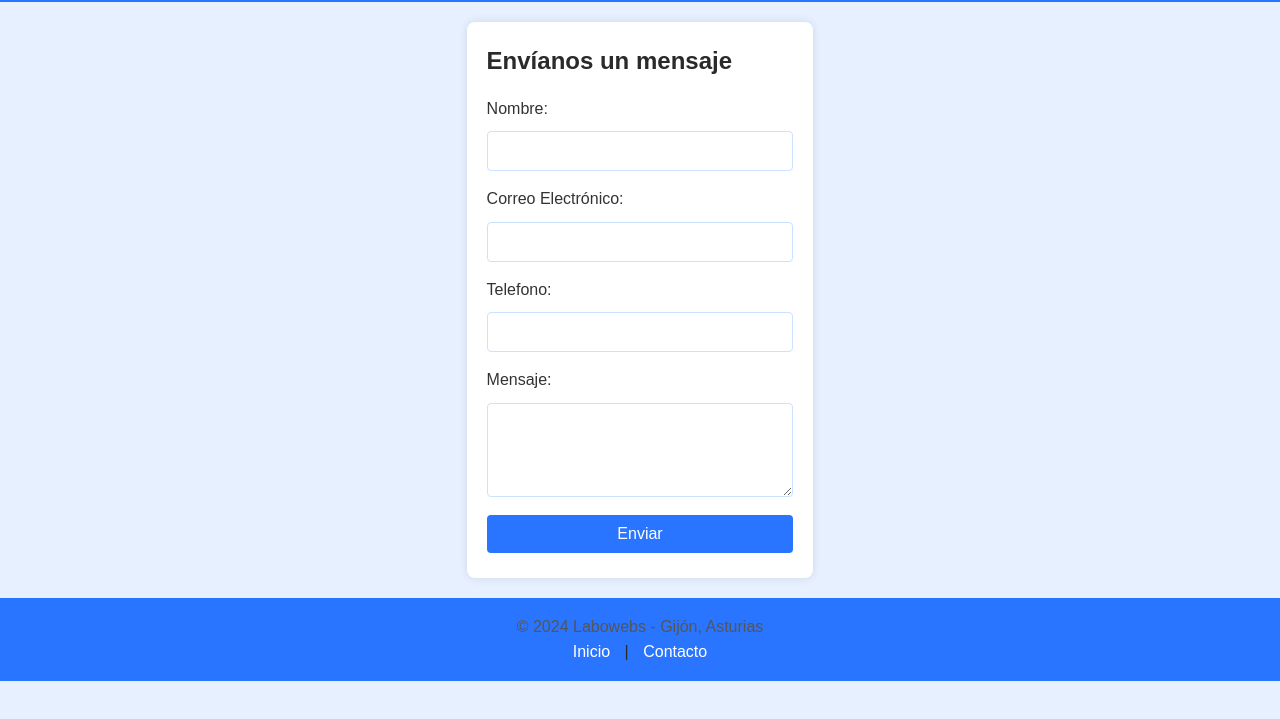
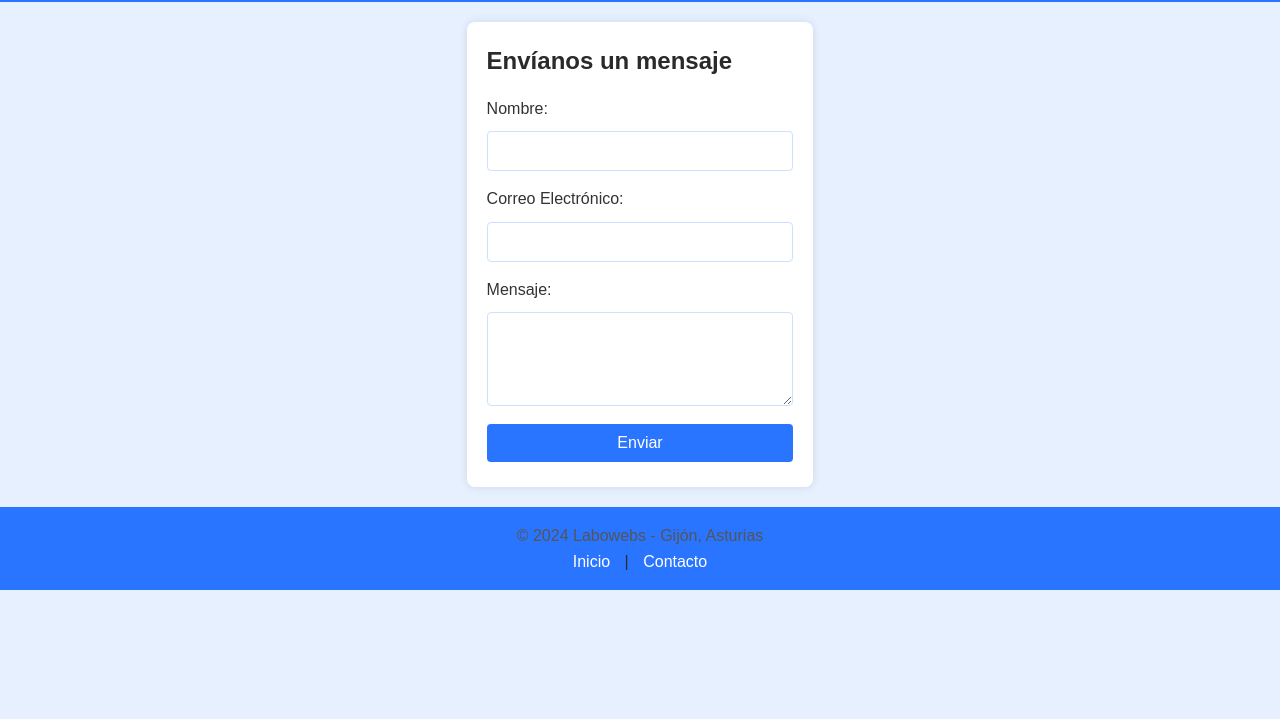
Before and after one commit to VeronicaQuintanaIglesias/labdist, a plain HTML site: page contacto.html in a window 1280 px wide. Shown: the part 81-800 px from the top of the page. Drawn offline with Linux system fonts and the light colour scheme.

Commit message:
Revert "Cambios en el archivo de contacto.html"
This reverts commit ae70d8f7d7c871f860baf53e7d424c7ff4182e2e.

```diff
--- a/contacto.html
+++ b/contacto.html
@@ -21,9 +21,6 @@
             <label for="email">Correo Electrónico:</label>
             <input type="email" id="email" name="email" required>
 
-            <label for="telefono">Telefono:</label>
-            <input type="text" id="telefono" name="telefono" required>
-
             <label for="mensaje">Mensaje:</label>
             <textarea id="mensaje" name="mensaje" rows="4" required></textarea>
 
```
